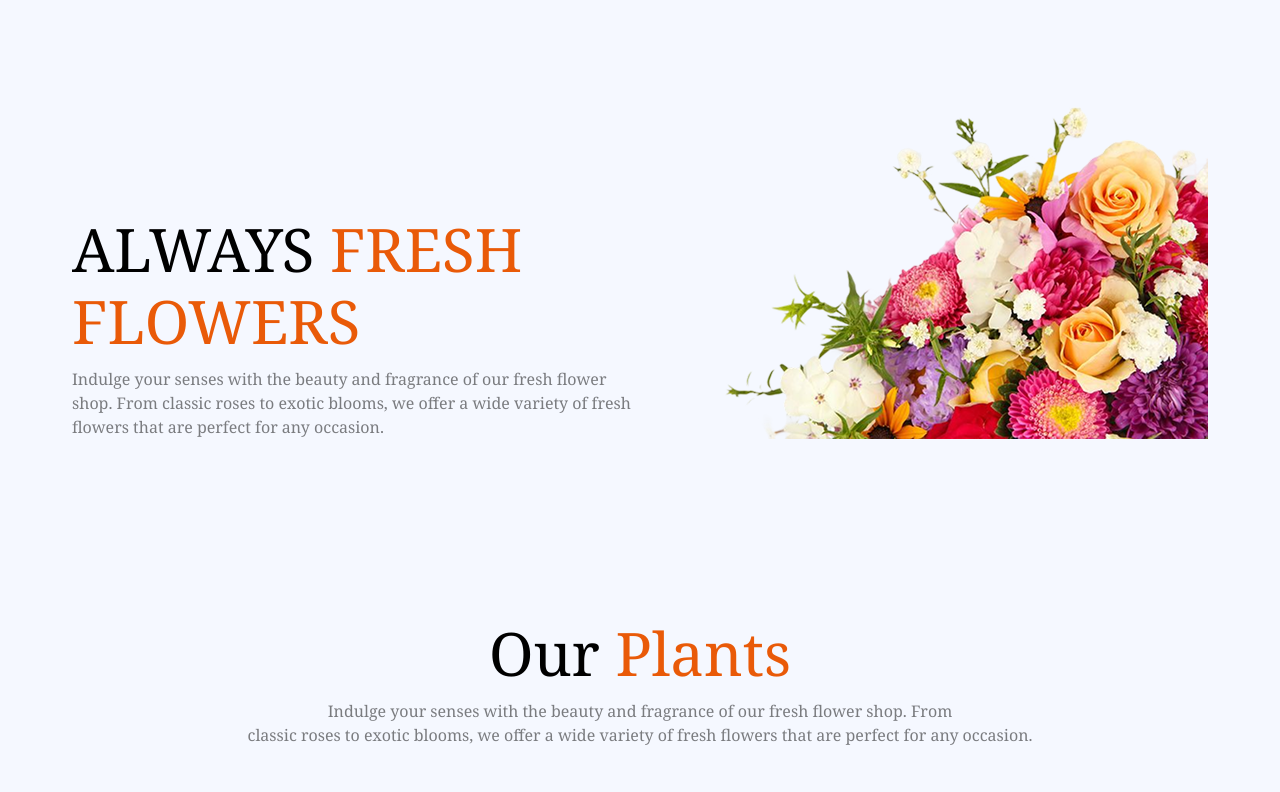
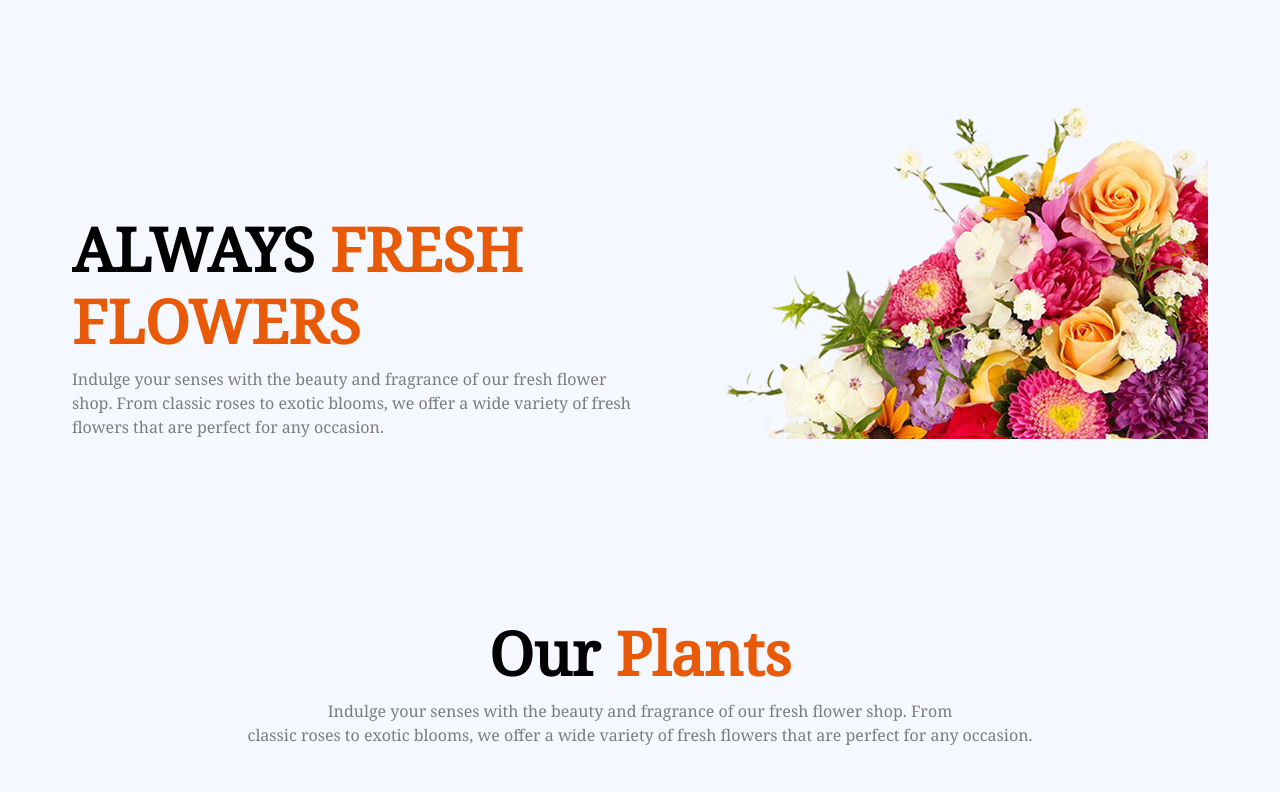
Before and after one commit to EbrahimEh/Responsive-Flowers-Project, a website: page index.html in a window 1280 px wide. Shown: the part 128-920 px from the top of the page. Drawn offline with Linux system fonts and the light colour scheme.

Commit message:
Full Project Complete Just Title Font Semibold

```diff
--- a/index.html
+++ b/index.html
@@ -40,8 +40,8 @@
       <section class="flex flex-col-reverse md:flex-row items-end h-[461px] md:gap-y-0 gap-y-6 ">
          <!-- ---sec text --  -->
          <div class="">
-            <h1 class=" text-4xl md:text-6xl">ALWAYS <span class="span">FRESH</span></h1>
-            <h1 class="span text-4xl md:text-6xl mb-4 mt-3">FLOWERS</h1>
+            <h1 class=" text-4xl font-semibold md:text-6xl">ALWAYS <span class="span">FRESH</span></h1>
+            <h1 class="span text-4xl font-semibold md:text-6xl mb-4 mt-3">FLOWERS</h1>
             <p class="subtitle">Indulge your senses with the beauty and fragrance of our fresh flower shop. From classic
                roses to exotic blooms, we offer a wide variety of fresh flowers that are perfect for any occasion. </p>
          </div>
@@ -56,7 +56,7 @@
       <div class="">
          <!-- ---Plants Text --  -->
          <div class="text-center">
-            <h1 class=" text-4xl md:text-6xl mb-4">Our <span class="span"> Plants</span></h1>
+            <h1 class=" text-4xl font-semibold md:text-6xl mb-4">Our <span class="span"> Plants</span></h1>
             <p class="subtitle">Indulge your senses with the beauty and fragrance of our fresh flower shop. From
                <br>classic roses to exotic blooms, we offer a wide variety of fresh flowers that are perfect for any
                occasion.
@@ -170,7 +170,7 @@
       <div class="mt-12 md:mt-32">
          <!-- ----Deals Text  -->
          <div class="text-center mb-10 md:mb-28">
-            <h1 class=" text-4xl md:text-6xl mb-4"><span class="span">Latest</span> Deals</h1>
+            <h1 class=" text-4xl font-semibold md:text-6xl mb-4"><span class="span">Latest</span> Deals</h1>
             <p class="subtitle">Indulge your senses with the beauty and fragrance of our fresh flower shop. From classic
                <br> roses to exotic blooms, we offer a wide variety of fresh.
             </p>
```
